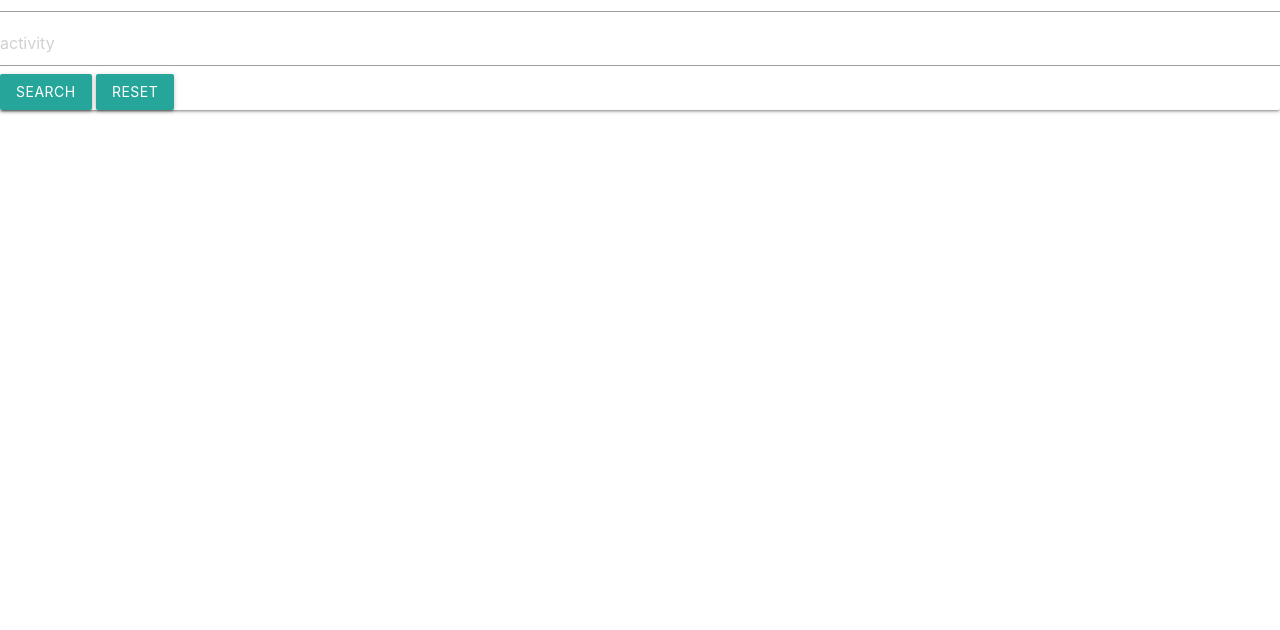
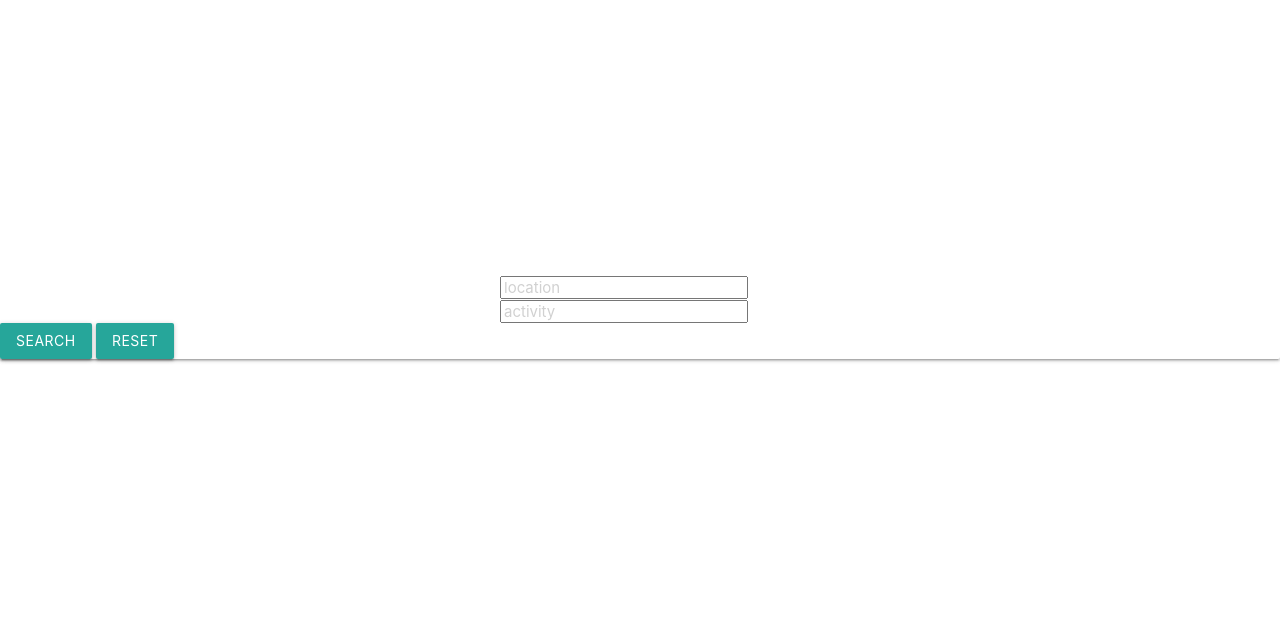
Before and after one commit to mdbow22/NPS-Activity-Planner, a plain HTML site: page test.html in a window 1280 px wide. Shown: the part 170-800 px from the top of the page. Drawn offline with nearby package versions, Linux system fonts and the light colour scheme.

Commit message:
saving html updates

```diff
--- a/test.html
+++ b/test.html
@@ -13,33 +13,24 @@
 
     <body>
         <div class="card">
-            <h1>Site Information</h1>
-            <form>
-                <input type="text" placeholder="location">
+            <h1
+                style="margin: auto 500px;; font-family:  Ubuntu, Cantarell, 'Open Sans', 'Helvetica Neue', sans-serif; padding-bottom: 20rem;">
+                Site Information</h1>
 
-                <input type="text" placeholder="activity">
+            <div class="row" style="margin: auto 500px;">
+                <input placeholder="location" type="textbox">
+            </div>
 
-            </form>
+            <div class="row" style="margin: auto 500px;">
+                <input placeholder="activity" type="textbox">
+            </div>
 
-            <button class="btn" waves-effect waves-light btn-large>Search</button>
-            <button class="btn" waves-effect waves-light btn-large>Reset</button>
+            <div>
+                <button style="margin: auto;" class="btn" waves-effect waves-light btn-large>Search</button>
+                <button style="margin:auto;"class="btn" waves-effect waves-light btn-large>Reset</button>
+            </div>
+
         </div>
-
-
-        <!-- <div class="card">
-            <h1>Site Information</h1>
-
-            <form>
-              <input type="text" placeholder="location">
-
-              <input type="text" placeholder="activity">
-
-            </form>
-
-            <button type="button" class="searchBtn">Search</button>
-
-            <button type="button" class="resetBtn">Reset</button>
-          </div> -->
 
       <!--JavaScript at end of body for optimized loading-->
       <script src="https://cdnjs.cloudflare.com/ajax/libs/materialize/1.0.0/js/materialize.min.js"></script>
```
